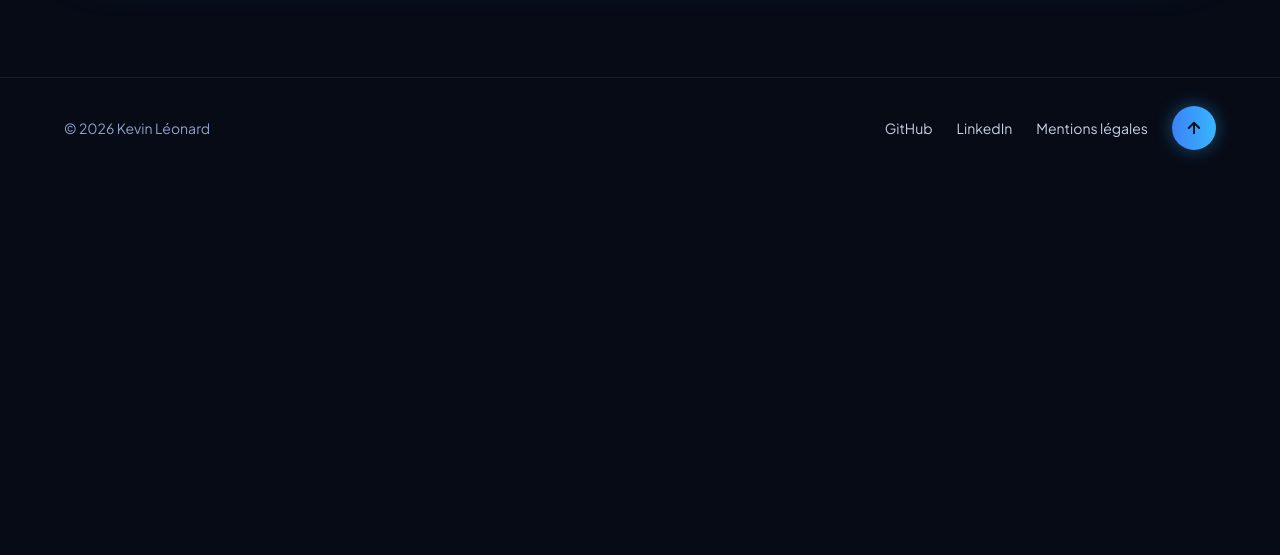
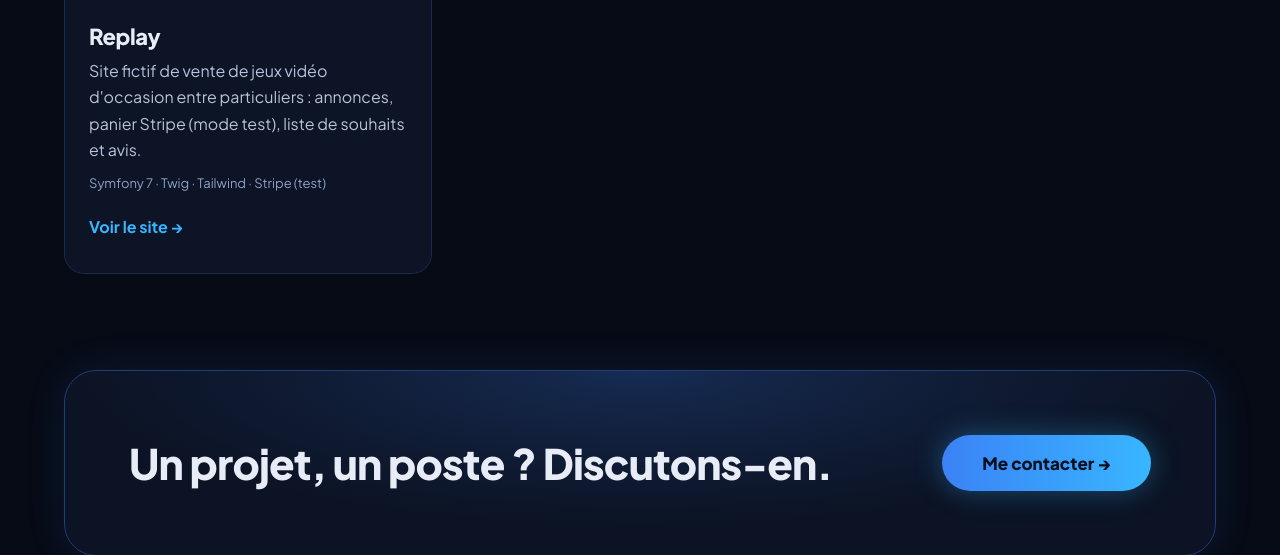
Before and after one commit to kevin95670/kevinleonard, a PHP site: page /index.php in a window 1280 px wide. Shown: the part 3251-3806 px from the top of the page. Before the commit the page ends 3409 px from the top, so only its background shows below. Run offline with PHP 8.4, Linux system fonts and the light colour scheme.

Commit message:
ajout replay

```diff
--- a/public_html/includes/projets-donnees.php
+++ b/public_html/includes/projets-donnees.php
@@ -21,6 +21,17 @@ $projets = [
         'lien' => 'Voir le site →',
         'statut' => 'en-ligne',
         'filtres' => ['wordpress'],
+    ],
+    [
+        'cle' => 'replay',
+        'nom' => 'Replay',
+        'texte' => "Site fictif de vente de jeux vidéo d'occasion entre particuliers : annonces, panier Stripe (mode test), liste de souhaits et avis.",
+        'technos' => 'Symfony 7 · Twig · Tailwind · Stripe (test)',
+        'image' => 'replay.webp',
+        'adresse' => 'https://replay.kevinleonard.fr/jeux',
+        'lien' => 'Voir le site →',
+        'statut' => 'en-ligne',
+        'filtres' => ['fullstack', 'back'],
     ],
     [
         'cle' => 'petite-source',
--- a/public_html/index.php
+++ b/public_html/index.php
@@ -6,7 +6,7 @@ $adresse_page = '/';
 include 'includes/entete.php';
 include 'includes/projets-donnees.php';
 
-$cles_accueil = ['dream-and-swim', 'petite-source', 'piscinelle', 'footinho', 'sigma', 'rolling-deck'];
+$cles_accueil = ['dream-and-swim', 'petite-source', 'piscinelle', 'footinho', 'sigma', 'rolling-deck','replay'];
 $projets_par_cle = array_column($projets, null, 'cle');
 $projets_accueil = array_filter(array_map(fn($cle) => $projets_par_cle[$cle] ?? null, $cles_accueil));
 
--- a/public_html/portfolio.php
+++ b/public_html/portfolio.php
@@ -6,7 +6,7 @@ header('X-Robots-Tag: noindex, follow');
 $lien_malt = 'https://www.malt.fr/profile/kevinleonard';
 
 // Projets affichés, dans cet ordre (clés de includes/projets-donnees.php).
-$projets_retenus = ['petite-source', 'piscinelle', 'marcel-ayme', 'sigma'];
+$projets_retenus = ['petite-source', 'piscinelle', 'marcel-ayme', 'sigma','replay'];
 
 include __DIR__ . '/includes/projets-donnees.php';
 
```
